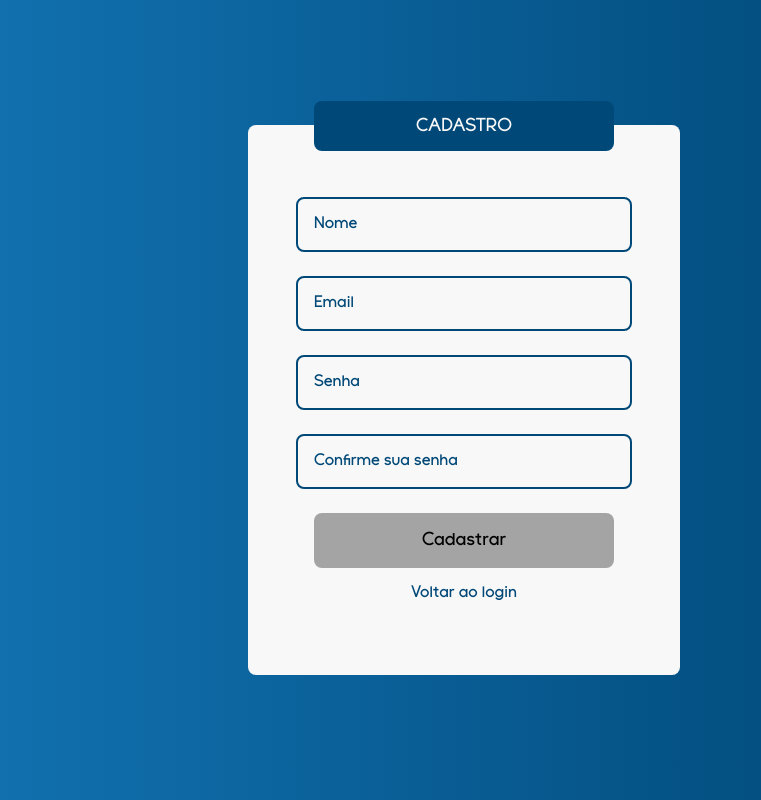
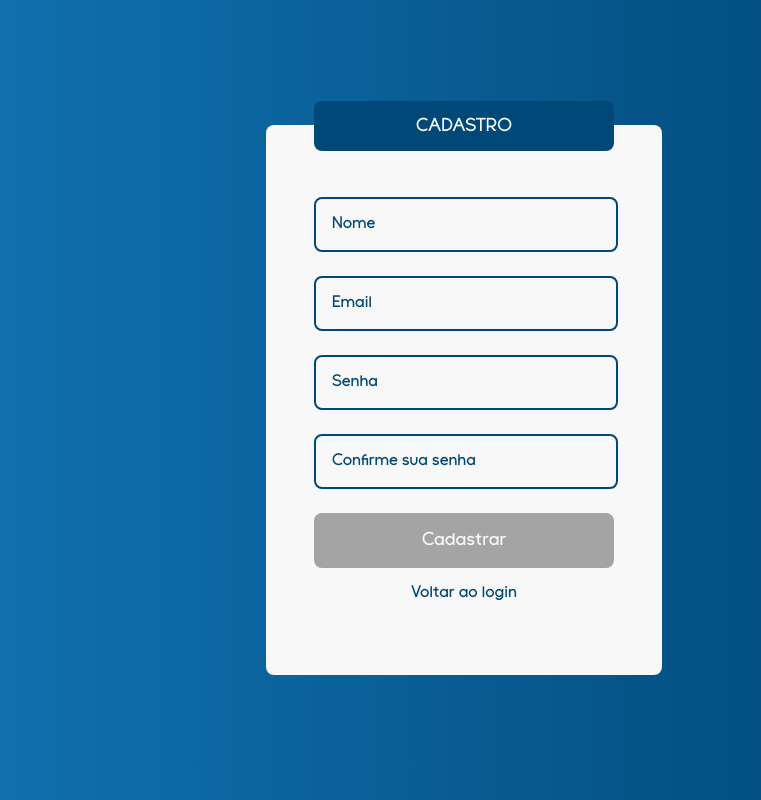
Before and after one commit to CaioColli/Trunfer_Front, a React (Vite) app: page /cadaster in a window 1280 px wide. Shown: the whole page, without its empty margins (176-937 px from the left). Built offline with nearby package versions, Linux system fonts and the light colour scheme.

Commit message:
Update avisos cadastro

```diff
--- a/src/components/button/index.module.css
+++ b/src/components/button/index.module.css
@@ -1,18 +1,24 @@
 .button {
     all: unset;
     text-align: center;
-    color: var(--whiteColor);
+    color: var(--white);
     width: 100%;
     background-color: var(--gray);
-    cursor: not-allowed;
     padding: 16px 0;
     border-radius: 8px;
     font-weight: bold;
     font-size: 18px;
+    pointer-events: none;
 }
 
 .activeButton {
     background-color: var(--darkBlue);
     cursor: pointer;
     color: var(--white);
+    pointer-events: all;
+    transition: all 0.2s ease-in;
+
+    &:hover {
+        box-shadow: 4px 4px 0 var(--gray);
+    }
 }
--- a/src/components/button/index.tsx
+++ b/src/components/button/index.tsx
@@ -6,9 +6,13 @@ interface ButtonProps {
 }
 
 export const Button = ({ text, disabled }: ButtonProps) => {
+    const buttonClasses = disabled
+        ? `${styles.button} ${styles.activeButton}`
+        : styles.button
+
     return (
         <button
-            className={`${styles.button} ${disabled ? styles.activeButton : ''}`}
+            className={buttonClasses}
         >
             {text}
         </button>
--- a/src/components/input/index.module.css
+++ b/src/components/input/index.module.css
@@ -19,11 +19,12 @@
 
 .input {
     all: unset;
+    border-radius: 8px;
+    border: 2px solid var(--darkBlue);
     color: var(--darkBlue);
-    border: 2px solid var(--darkBlue);
-    border-radius: 8px;
-    width: 300px;
-    padding: 16px;
+    padding: 16px 0;
+    text-indent: 16px;
+    width: 100%;
 }
 
 .input::placeholder {
@@ -65,9 +66,3 @@
         display: none;
     }
 }
-
-@media screen and (width < 440px) {
-    .input {
-        max-width: 200px;
-    }
-}
--- a/src/components/pageContainer/index.module.css
+++ b/src/components/pageContainer/index.module.css
@@ -24,6 +24,7 @@
     --white: #F8F8F8;
     --black: #303030;
     --gray: #A4A4A4;
+    --red: #CB0202;
 }
 
 .pageContainer {
--- a/src/pages/cadaster/index.module.css
+++ b/src/pages/cadaster/index.module.css
@@ -5,24 +5,38 @@
     justify-content: center;
     height: 100vh;
     background: linear-gradient(270deg, var(--darkBlue) 13%, var(--blue) 100%);
+
+    & .form {
+        display: flex;
+        flex-direction: column;
+        gap: 24px;
+        align-items: center;
+        width: 300px;
+
+        & .inputDiv {
+            display: flex;
+            flex-direction: column;
+            gap: 8px;
+            width: 100%;
         }
 
-.form {
+        & .warnings {
+            color: var(--red);
+            font-size: 14px;
             display: flex;
             flex-direction: column;
-    gap: 48px;
+            gap: 8px;
         }
 
-.buttonsDiv {
+        & .buttonsDiv {
             display: flex;
             flex-direction: column;
             justify-content: center;
             align-items: center;
-    width: 300px;
+            width: 100%;
             gap: 16px;
-}
 
-.backToLogin {
+            & .backToLogin {
                 all: unset;
                 text-align: center;
                 color: var(--darkBlue);
@@ -34,9 +48,14 @@
                     color: var(--yellow);
                 }
             }
+        }
+    }
+}
 
 @media screen and (width < 440px) {
-    .buttonsDiv {
-        width: 200px;
+    .section {
+        & .form {
+            width: 250px;
         }
     }
+}
--- a/src/pages/cadaster/index.tsx
+++ b/src/pages/cadaster/index.tsx
@@ -1,10 +1,11 @@
+import styles from './index.module.css'
 import { useEffect, useState } from 'react';
+import { AxiosError } from 'axios';
+import { useMutation } from '@tanstack/react-query';
+import { Link, useLocation } from 'wouter';
+import { api } from '../../services/baseAPI';
 import { Button } from '../../components/button'
 import { Input } from '../../components/input'
-import styles from './index.module.css'
-import { Link } from 'wouter';
-import { useMutation } from '@tanstack/react-query';
-import { api } from '../../services/baseAPI';
 import { Alert } from '../../components/alert';
 import { BoxOfInputs } from '../../components/inputBox';
 
@@ -14,13 +15,22 @@ export const Cadaster = () => {
     const [password, setPassword] = useState('');
     const [confirmPassword, setConfirmPassword] = useState('');
 
-    const [isButtonActive, setIsButtonActive] = useState(false);
+    const [, setLocation] = useLocation();
+
+    const [warning, setWarning] = useState(false);
+    const [warningMessage, setWarningMessage] = useState<string[]>([]);
+
+    const [buttonVisibility, setIsButtonVisibility] = useState(false);
     const [showAlert, setShowAlert] = useState(false);
 
     useEffect(() => {
-        if (name && email && password && confirmPassword !== '') {
-            setIsButtonActive(true);
+        if (name !== '' && email !== '' && password !== '' && confirmPassword !== '') {
+            setIsButtonVisibility(true);
+        } else {
+            setIsButtonVisibility(false);
         }
+
+        setWarning(false);
     }, [name, email, password, confirmPassword]);
 
     const mutation = useMutation({
@@ -28,16 +38,26 @@ export const Cadaster = () => {
             api.post('/user/cadaster', newUser),
         onSuccess: () => {
             setShowAlert(true);
-            setTimeout(() => setShowAlert(false), 4000);
+
+            setTimeout(() => {
+                setShowAlert(false);
+                setLocation('/');
+              }, 3000);
 
             setName('');
             setEmail('');
             setPassword('');
             setConfirmPassword('');
         },
-        onError: (error) => {
-            console.error('Erro ao cadastrar usuário', error);
-            // Trate o erro, exibindo uma mensagem para o usuário, por exemplo
+        onError: (error: AxiosError<{ errors: string[] }>) => {
+            setWarning(true);
+            setTimeout(() => setWarning(false), 8000);
+
+            if (error.response?.data?.errors) {
+                setWarningMessage(error.response.data.errors);
+            } else {
+                setWarningMessage(['Erro desconhecido ao cadastrar usuário.']);
+            }
         }
     });
 
@@ -45,8 +65,9 @@ export const Cadaster = () => {
         event.preventDefault();
 
         if (password !== confirmPassword) {
-            // Fazer um texto logo abaixo do campo confirme sua senha para mostrar o erro
-            alert('As senhas precisam ser iguais');
+            setWarning(true);
+            setTimeout(() => setWarning(false), 8000);
+            setWarningMessage(['As senhas devem ser iguais.']);
             return;
         }
 
@@ -56,7 +77,6 @@ export const Cadaster = () => {
             user_Password: password
         };
 
-        console.log('Enviando dados:', newUser);
         mutation.mutate(newUser);
     }
 
@@ -70,10 +90,10 @@ export const Cadaster = () => {
                 />
             )}
 
-            <form className={styles.form} onSubmit={submitForm}>
-                <BoxOfInputs
-                    text='CADASTRO'
-                >
+            <BoxOfInputs
+                text='CADASTRO'
+            >
+                <form className={styles.form} onSubmit={submitForm}>
                     <Input
                         placeholder="Nome"
                         type='text'
@@ -102,19 +122,26 @@ export const Cadaster = () => {
                         value={confirmPassword}
                     />
 
+                    {warning && (
+                        <div className={styles.warnings}>
+                            {warningMessage.map((message, index) => (
+                                <p key={index}>{message}</p>
+                            ))}
+                        </div>
+                    )}
+
                     <div className={styles.buttonsDiv}>
                         <Button
                             text="Cadastrar"
-                            disabled={isButtonActive}
+                            disabled={buttonVisibility}
                         />
 
                         <Link to="/" className={styles.backToLogin}>
                             Voltar ao login
                         </Link>
                     </div>
-                </BoxOfInputs>
-
-            </form>
+                </form>
+            </BoxOfInputs>
         </section>
     )
 }
```
Lines whose indentation alone changed are shown as unchanged.
